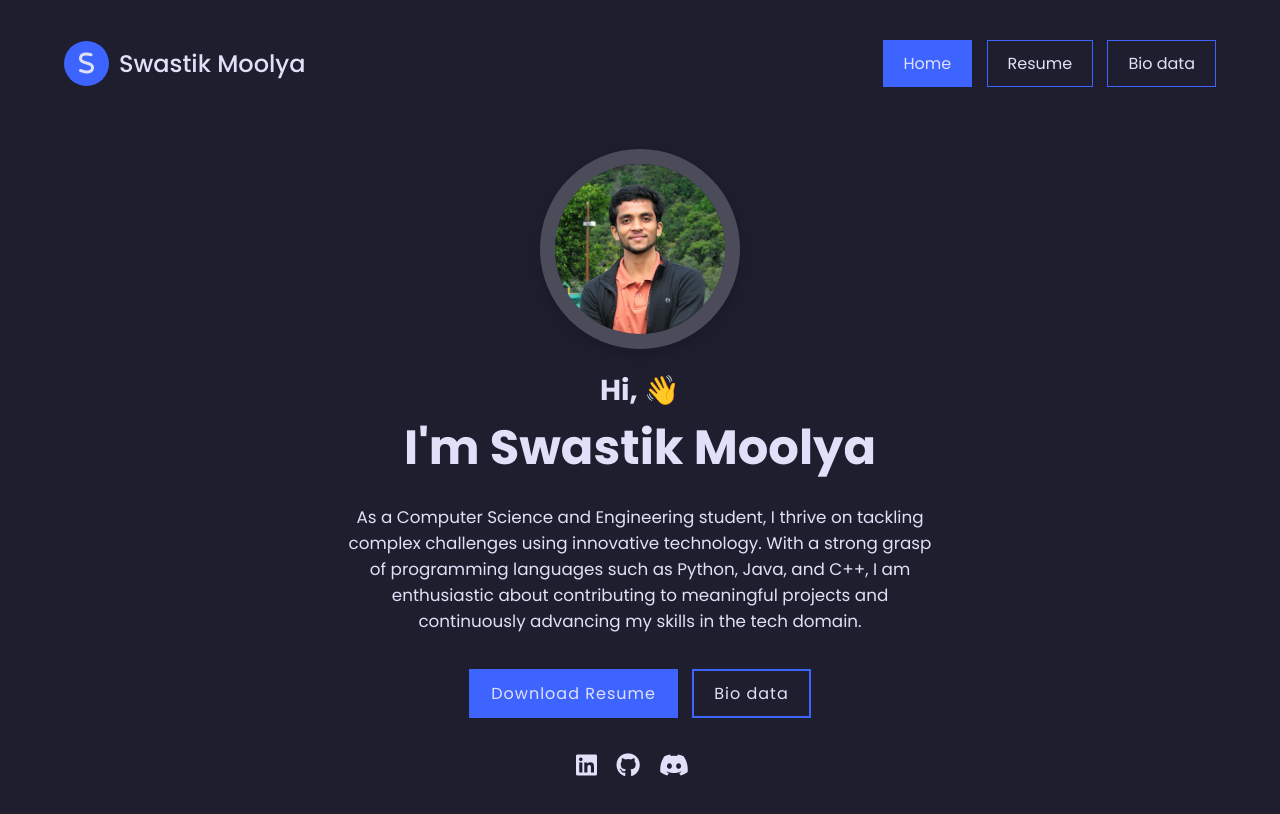
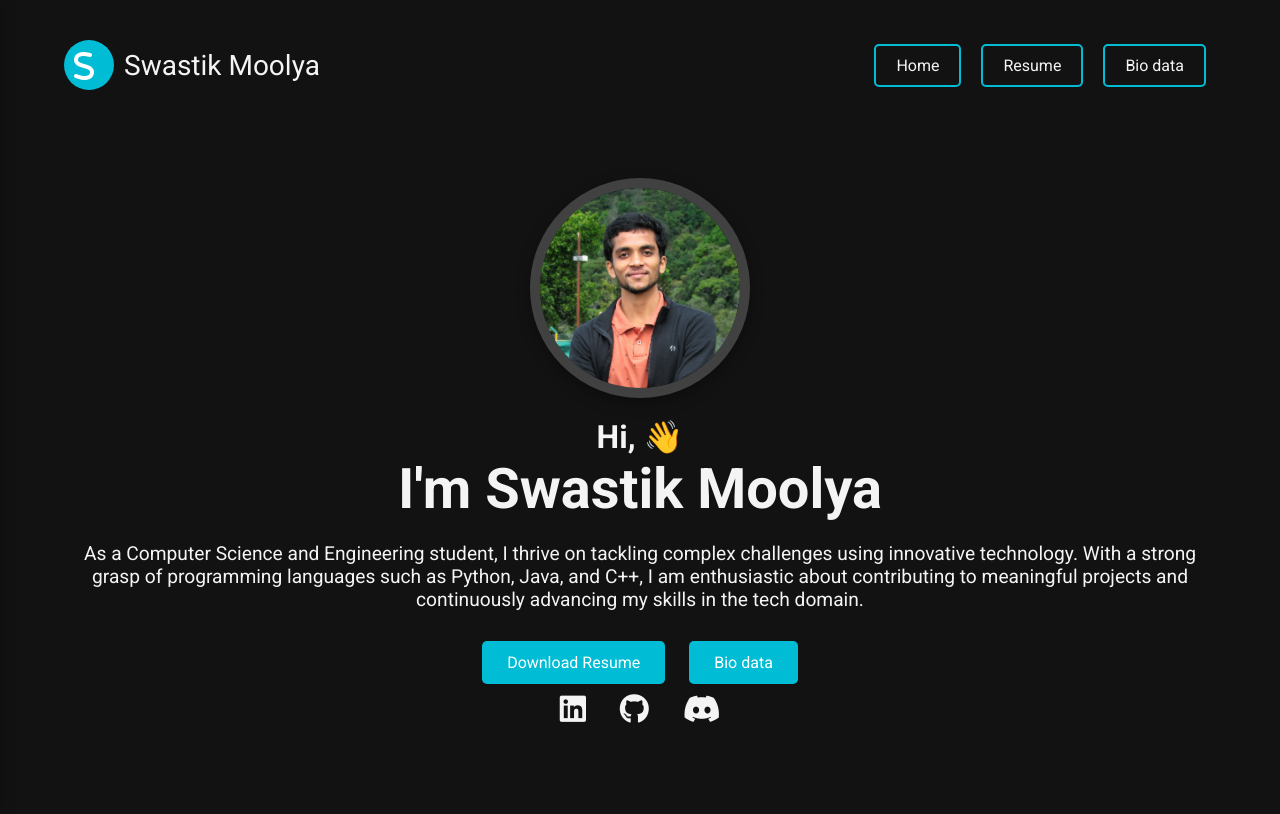
Before and after one commit to SwastikMoolya/Projects, a plain HTML site: page index.html in a window 1280 px wide. Drawn offline with Linux system fonts and the light colour scheme.

Commit message:
made changes

```diff
--- a/index.html
+++ b/index.html
@@ -7,6 +7,7 @@
     <title>Swastik</title>
     <link rel="stylesheet" href="style.css">
     <link rel="stylesheet" href="https://cdnjs.cloudflare.com/ajax/libs/font-awesome/6.7.1/css/all.min.css">
+    <link href="https://fonts.googleapis.com/css2?family=Roboto:wght@100;300;400;500;700&display=swap" rel="stylesheet">
 </head>
 
 <body>
@@ -19,20 +20,27 @@
             <nav>
                 <button id="toggle-btn"><i class="fa-solid fa-bars"></i></button>
                 <div class="nav-links">
-                    <button id="close"><i class="fa-solid fa-xmark"></i></button>
                     <a href="index.html">Home</a>
                     <a href="resume.html">Resume</a>
                     <a href="biodata.html">Bio data</a>
                 </div>
             </nav>
         </header>
+
+        <!-- Sidebar -->
+        <div id="sidebar">
+            <a href="index.html">Home</a>
+            <a href="resume.html">Resume</a>
+            <a href="biodata.html">Bio data</a>
+        </div>
+
         <main>
             <div class="pfp">
                 <img src="img/pfp.jpg" alt="Profile">
             </div>
             <div class="content">
                 <h3>Hi, 👋</h3>
-                <h1>I'm <span style="color: var(--accent)">Swastik Moolya</span></h1>
+                <h1>I'm <span class="accent">Swastik Moolya</span></h1>
                 <p>As a Computer Science and Engineering student, I thrive on tackling complex challenges using innovative technology. With a strong grasp of programming languages such as Python, Java, and C++, I am enthusiastic about contributing to meaningful projects and continuously advancing my skills in the tech domain.</p>
                 <div class="btn-group">
                     <a href="files/Resume.pdf" download>Download Resume</a>
@@ -46,46 +54,53 @@
             </div>
         </main>
     </section>
+
     <script>
         document.addEventListener('DOMContentLoaded', function () {
-        let navLinks = document.querySelectorAll('.nav-link');
+            let navLinks = document.querySelectorAll('.nav-links a');
+            let toggleBtn = document.querySelector('#toggle-btn');
+            let navbar = document.querySelector('.nav-links');
+            let sidebarLinks = document.querySelectorAll('#sidebar a');
 
-        // Highlight the active page when it loads
-        let currentPage = window.location.pathname.split('/').pop(); // Get the current page name
+            // Highlight active link based on the current page
+            let currentPage = window.location.pathname.split('/').pop();
             navLinks.forEach(link => {
-            // Check if the link's href matches the current page
                 if (link.getAttribute('href') === currentPage) {
                     link.classList.add('active');
                 }
             });
 
-        // Toggle active class when a link is clicked
+            sidebarLinks.forEach(link => {
+                if (link.getAttribute('href') === currentPage) {
+                    link.classList.add('active');
+                }
+            });
+
+            // Add active class on click for the links
             navLinks.forEach(link => {
                 link.addEventListener('click', function () {
-                // Remove 'active' class from all links
                     navLinks.forEach(navLink => navLink.classList.remove('active'));
-
-                // Add 'active' class to the clicked link
                     this.classList.add('active');
                 });
             });
 
-        let toggleBtn = document.querySelector('#toggle-btn');
-        let closeBtn = document.querySelector('#close');
-        let navbar = document.querySelector('.nav-links');
+            sidebarLinks.forEach(link => {
+                link.addEventListener('click', function () {
+                    sidebarLinks.forEach(sidebarLink => sidebarLink.classList.remove('active'));
+                    this.classList.add('active');
+                });
+            });
 
+            // Toggle navbar visibility (for mobile)
             toggleBtn.addEventListener('click', () => {
                 navbar.classList.toggle('active');
+                document.getElementById('sidebar').classList.toggle('active');  // Toggle sidebar on mobile
+            });
         });
 
-        closeBtn.addEventListener('click', () => {
-            navbar.classList.remove('active');
-        });
-    });
         window.addEventListener('load', function() {
             document.body.classList.add('loaded');
         });
-
     </script>
 </body>
 
--- a/style.css
+++ b/style.css
@@ -1,18 +1,18 @@
-@import url('https://fonts.googleapis.com/css2?family=Poppins:ital,wght@0,100;0,200;0,300;0,400;0,500;0,600;0,700;0,800;0,900;1,100;1,200;1,300;1,400;1,500;1,600;1,700;1,800;1,900&display=swap');
+@import url('https://fonts.googleapis.com/css2?family=Roboto:wght@100;300;400;500;700&display=swap');
 
 * {
     padding: 0;
     margin: 0;
     box-sizing: border-box;
-    font-family: Poppins, sans-serif;
+    font-family: 'Roboto', sans-serif;
 }
 
 :root {
-    --bg: #1e1e2f;
-    --txt-clr: #e0e0f8;
-    --primary: #3e64ff;
-    --secondary: #db4a4a;
-    --shadow: 0 5px 15px rgba(0, 0, 0, 0.2);
+    --bg: #121212;
+    --txt-clr: #f4f4f4;
+    --primary: #00bcd4;
+    --secondary: #ff5722;
+    --shadow: 0 5px 15px rgba(0, 0, 0, 0.3);
     --transition: all 0.3s ease-in-out;
 }
 
@@ -20,52 +20,49 @@ body {
     overflow-y: hidden;
     overflow-x: hidden;
     background: var(--bg);
-    opacity: 0;  /* Start with zero opacity */
-    transition: opacity 1s ease-in-out;  /* Fade-in transition */
+    opacity: 0;
+    transition: opacity 1s ease-in-out;
 }
 
 body.loaded {
-    opacity: 1;  /* Fade to full opacity */
+    opacity: 1;
 }
 
 .wrapper {
-    max-width: 1250px;
+    max-width: 1200px;
     width: 90%;
     margin: 0 auto;
     padding-bottom: 50px;
 }
 
 header {
-    padding: 40px 0 30px;
+    padding: 40px 0;
     display: flex;
     justify-content: space-between;
-    flex-wrap: wrap;
     align-items: center;
+    position: relative;
 }
 
 header .logo {
-    display: inline-flex;
+    display: flex;
     align-items: center;
+    justify-content: center;
 }
 
 header .logo i {
-    width: 45px;
-    height: 45px;
-    font-size: 1.5rem;
-    font-weight: 700;
-    text-align: center;
+    width: 50px;
+    height: 50px;
+    font-size: 2rem;
+    background: var(--primary);
+    color: #fff;
     padding: 10px;
-    border-radius: 50px;
-    cursor: pointer;
-    background: var(--primary);
-    color: var(--txt-clr);
+    border-radius: 50%;
 }
 
 header .logo .logo-text {
-    font-size: 24px;
-    font-weight: 500;
+    font-size: 28px;
+    color: var(--txt-clr);
     margin-left: 10px;
-    color: var(--txt-clr);
 }
 
 header nav {
@@ -75,57 +72,48 @@ header nav {
 
 #toggle-btn {
     display: none;
-    font-size: 2em;
+    font-size: 2rem;
     background: transparent;
     color: var(--txt-clr);
     border: none;
-}
-
-#close {
-    display: none;
+    cursor: pointer;
 }
 
 header nav .nav-links {
-    z-index: 10;
-    position: relative;
+    display: flex;
 }
 
 header nav .nav-links a {
+    color: var(--txt-clr);
     text-decoration: none;
-    display: inline-block;
     padding: 10px 20px;
-    margin-left: 10px;
-    color: var(--txt-clr);
-    border: 1px solid var(--primary);
+    margin: 0 10px;
+    border: 2px solid var(--primary);
+    border-radius: 5px;
+    transition: background 0.3s, color 0.3s;
 }
 
 header nav .nav-links a:hover {
-    color: var(--txt-clr);
     background: var(--primary);
-}
-
-header nav .nav-links a:nth-child(2){
-    background: var(--primary);
+    color: #fff;
 }
 
 main {
-    margin-top: 2em;  /* Reduced margin to move everything up */
+    margin-top: 3em;
     display: flex;
     flex-direction: column;
-    justify-content: center;
     align-items: center;
     text-align: center;
-    flex-wrap: wrap;
 }
 
 main .pfp {
-    margin-bottom: 20px;  /* Reduced margin between pfp and content */
-    width: 200px;  /* Adjusted size */
-    height: 200px; /* Adjusted size */
+    width: 220px;
+    height: 220px;
     border-radius: 50%;
     overflow: hidden;
-    border: 15px solid rgba(255, 255, 255, 0.2);
+    border: 10px solid rgba(255, 255, 255, 0.2);
     box-shadow: var(--shadow);
+    margin-bottom: 20px;
 }
 
 main .pfp img {
@@ -134,61 +122,122 @@ main .pfp img {
     object-fit: cover;
 }
 
-main .content {
-    max-width: 600px;
-    width: 100%;
-}
-
 main .content h1 {
-    font-size: 3rem;
+    font-size: 3.5rem;
     color: var(--txt-clr);
 }
 
 main .content h3 {
-    font-size: 1.8rem;
+    font-size: 2rem;
     color: var(--txt-clr);
 }
 
 main .content p {
-    margin: 20px 0 30px;
+    margin: 20px 0;
+    font-size: 1.2rem;
     color: var(--txt-clr);
-    font-size: 1.05rem;
-    text-align: center;
-}
-
-main .content .btn-group {
-    margin: 15px 0 30px;
 }
 
 main .content .btn-group a {
     display: inline-block;
-    padding: 10px 20px;
-    margin: 5px 0;
+    padding: 12px 25px;
+    margin: 10px;
+    background: var(--primary);
+    color: #fff;
+    border-radius: 5px;
     text-decoration: none;
-    border: 2px solid var(--primary);
-    letter-spacing: 1px;
-    color: var(--txt-clr);
+    transition: background 0.3s;
 }
 
-main .content .btn-group a:first-child {
-    background: var(--primary);
-    margin-right: 10px;
+main .content .btn-group a:hover {
+    background: var(--secondary);
 }
 
 main .content .social a i {
     color: var(--txt-clr);
-    font-size: 24px;
-    margin-right: 15px;
-    margin-bottom: 20px;
+    font-size: 30px;
+    margin: 0 15px;
 }
 
 main .content .social a i:hover {
     color: var(--primary);
 }
 
+/* Sidebar Menu (for mobile screens) */
+#sidebar {
+    position: fixed;
+    top: 0;
+    left: -250px; /* Start off-screen */
+    width: 250px;
+    height: 100%;
+    background: var(--bg);
+    box-shadow: var(--shadow);
+    z-index: 999;
+    transition: left 0.3s ease;
+    padding-top: 60px; /* Space for the logo */
+}
+
+#sidebar.active {
+    left: 0; /* Sidebar slides in */
+}
+
+#sidebar a {
+    display: block;
+    padding: 15px 25px;
+    color: var(--txt-clr);
+    text-decoration: none;
+    border-bottom: 2px solid var(--primary);
+    transition: background 0.3s;
+}
+
+#sidebar a:hover {
+    background: var(--primary);
+    color: #fff;
+}
+
+#sidebar a.active {
+    background: var(--primary); /* Highlight active page */
+    color: #fff;
+}
+
+/* Media Queries */
 @media (max-width: 700px) {
-    /* Mobile adjustments */
-    main {
-        margin-top: 1em;  /* Reduced margin on small screens */
+    header {
+        flex-direction: column;
+        align-items: center;
+    }
+
+    header nav {
+        display: none;
+    }
+
+    #toggle-btn {
+        display: inline-block;
+    }
+
+    /* Sidebar */
+    #sidebar {
+        position: fixed;
+        top: 0;
+        left: -250px;
+        width: 250px;
+        height: 100%;
+        background: var(--bg);
+        box-shadow: var(--shadow);
+        padding-top: 60px;
+        transition: left 0.3s ease;
+    }
+
+    #sidebar.active {
+        left: 0; /* Sidebar slides in */
+    }
+
+    #toggle-btn {
+        display: inline-block;
     }
 }
+
+/* Show the sidebar menu on button click */
+#toggle-btn.active {
+    display: inline-block;
+}
```
Lines whose indentation alone changed are shown as unchanged.
